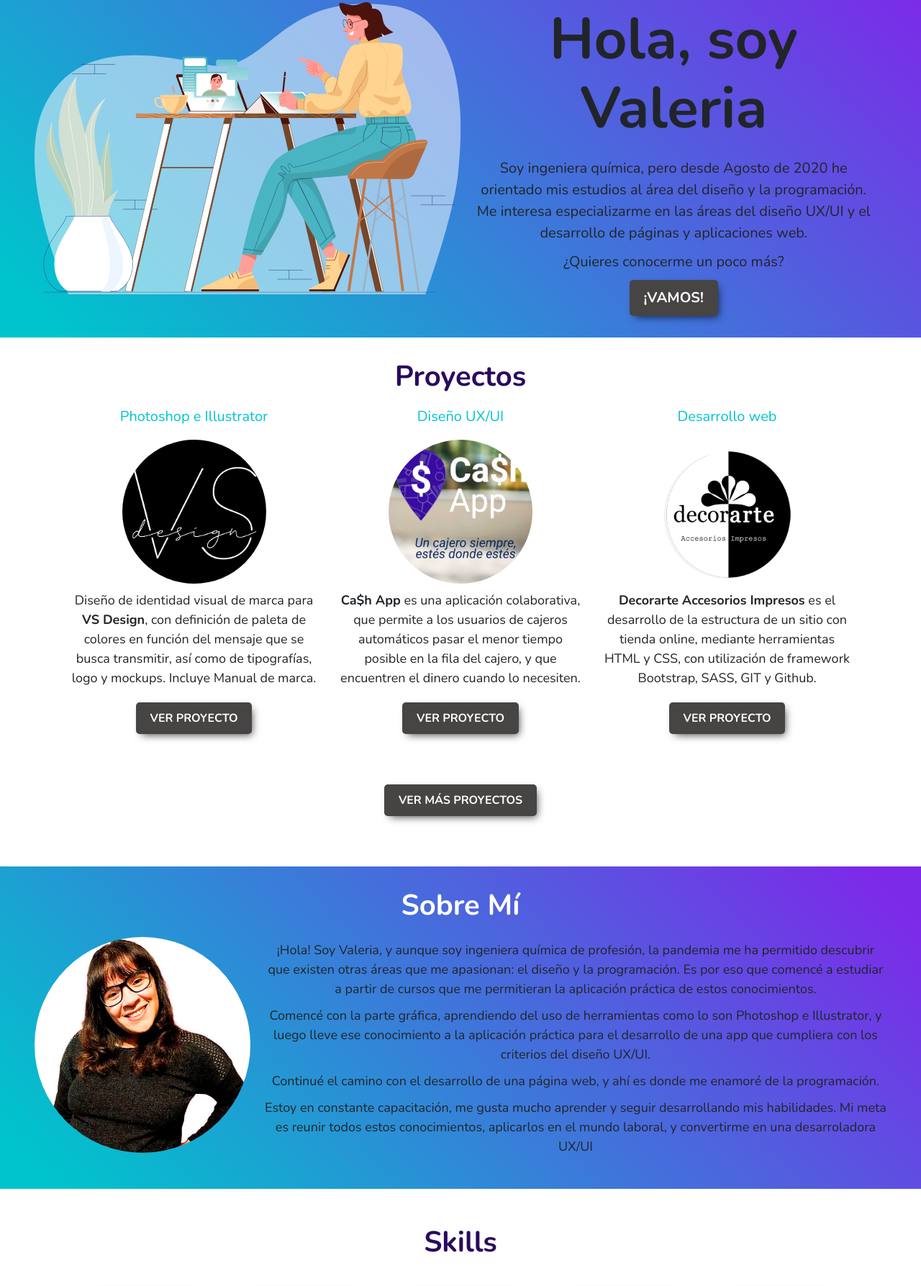
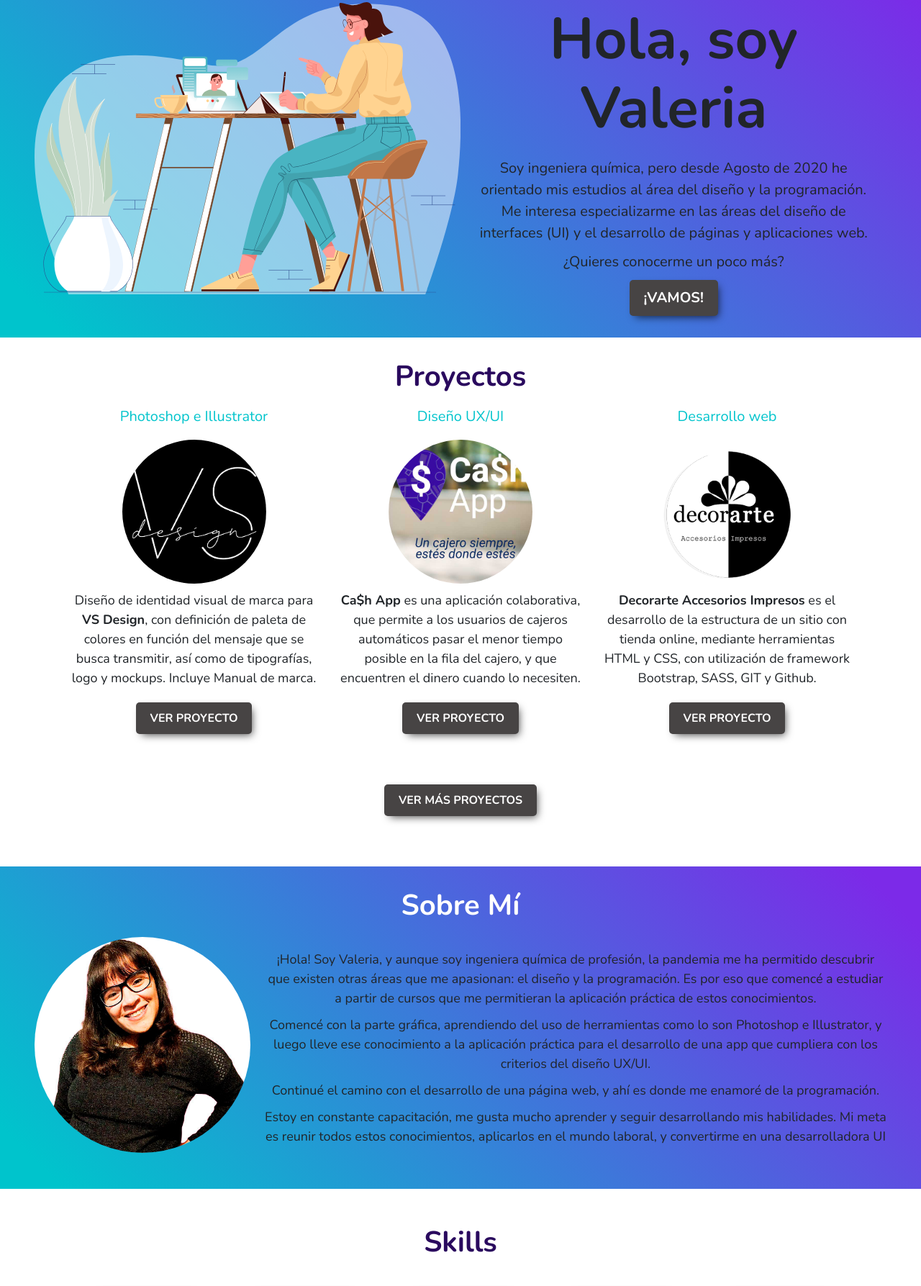
Before and after one commit to valessol/portfolio-valeria-silveira, a website: page index.html in a window 1280 px wide. Shown: the part 107-1894 px from the top of the page at 72% size. Drawn offline with nearby package versions, Linux system fonts and the light colour scheme.

Commit message:
Readme.md creado

```diff
--- a/index.html
+++ b/index.html
@@ -57,7 +57,7 @@
             <div class="header__text">
                 <h1 class="header__title">Hola, soy Valeria</h1>
                 <div class="header__par">
-                    <p>Soy ingeniera química, pero desde Agosto de 2020 he orientado mis estudios al área del diseño y la programación. Me interesa especializarme en las áreas del diseño UX/UI y el desarrollo de páginas y aplicaciones web.</p>
+                    <p>Soy ingeniera química, pero desde Agosto de 2020 he orientado mis estudios al área del diseño y la programación. Me interesa especializarme en las áreas del diseño de interfaces (UI) y el desarrollo de páginas y aplicaciones web.</p>
                     <p>¿Quieres conocerme un poco más?</p>
                     <a class="button" href="#about">¡Vamos!</a>
                 </div>
@@ -105,7 +105,7 @@
                     <p>¡Hola! Soy Valeria, y aunque soy ingeniera química de profesión, la pandemia me ha permitido descubrir que existen otras áreas que me apasionan: el diseño y la programación. Es por eso que comencé a estudiar a partir de cursos que me permitieran la aplicación práctica de estos conocimientos.</p>
                     <p>Comencé con la parte gráfica, aprendiendo del uso de herramientas como lo son Photoshop e Illustrator, y luego lleve ese conocimiento a la aplicación práctica para el desarrollo de una app que cumpliera con los criterios del diseño UX/UI.</p>
                     <p>Continué el camino con el desarrollo de una página web, y ahí es donde me enamoré de la programación.</p>
-                    <p>Estoy en constante capacitación, me gusta mucho aprender y seguir desarrollando mis habilidades. Mi meta es reunir todos estos conocimientos, aplicarlos en el mundo laboral, y convertirme en una desarroladora UX/UI</p>
+                    <p>Estoy en constante capacitación, me gusta mucho aprender y seguir desarrollando mis habilidades. Mi meta es reunir todos estos conocimientos, aplicarlos en el mundo laboral, y convertirme en una desarrolladora UI</p>
                 </div>
             </div>
         </div>
```
Also changed, not shown: README.md (added).
